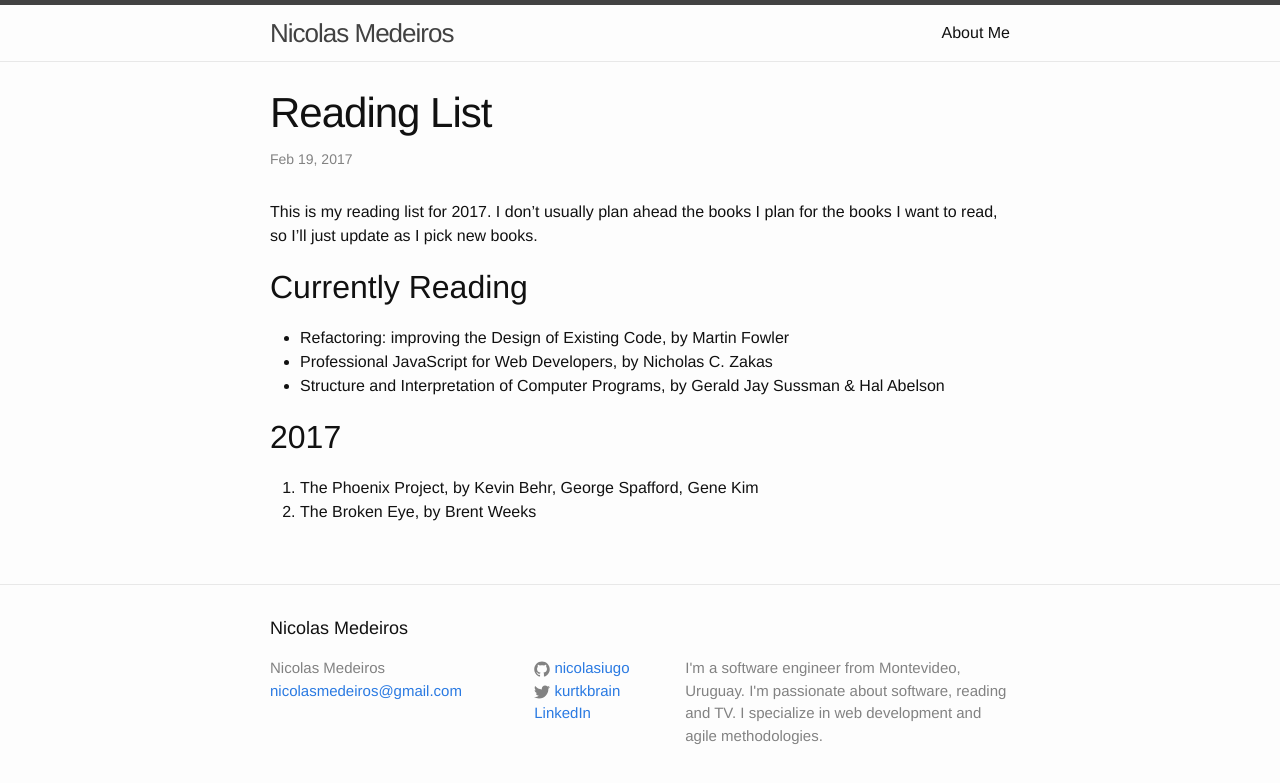
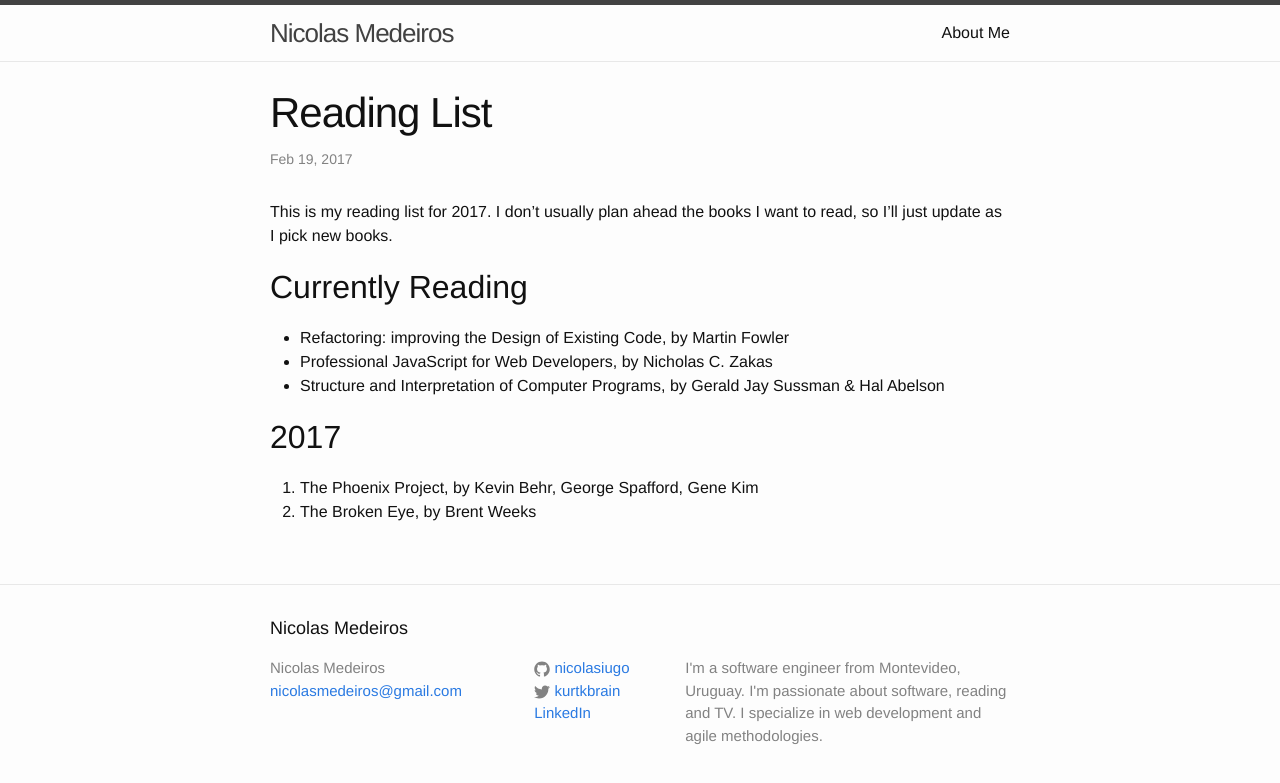
Before and after one commit to nicolasiugo/nicolasiugo.github.io, a Jekyll site: the page built from _posts/2017-02-19-reading-list-2017.md, in a window 1280 px wide. Shown: the top 783 px of the page. Built offline with Jekyll 4.4.1, drawn with Linux system fonts in a browser that asks for light colours.

Commit message:
Update 2017-02-19-reading-list-2017.md

```diff
--- a/_posts/2017-02-19-reading-list-2017.md
+++ b/_posts/2017-02-19-reading-list-2017.md
@@ -3,7 +3,7 @@ title: Reading List
 layout: post
 ---
 
-This is my reading list for 2017. I don't usually plan ahead the books I plan for the books I want to read,
+This is my reading list for 2017. I don't usually plan ahead the books I want to read,
 so I'll just update as I pick new books.
 
 Currently Reading
```
